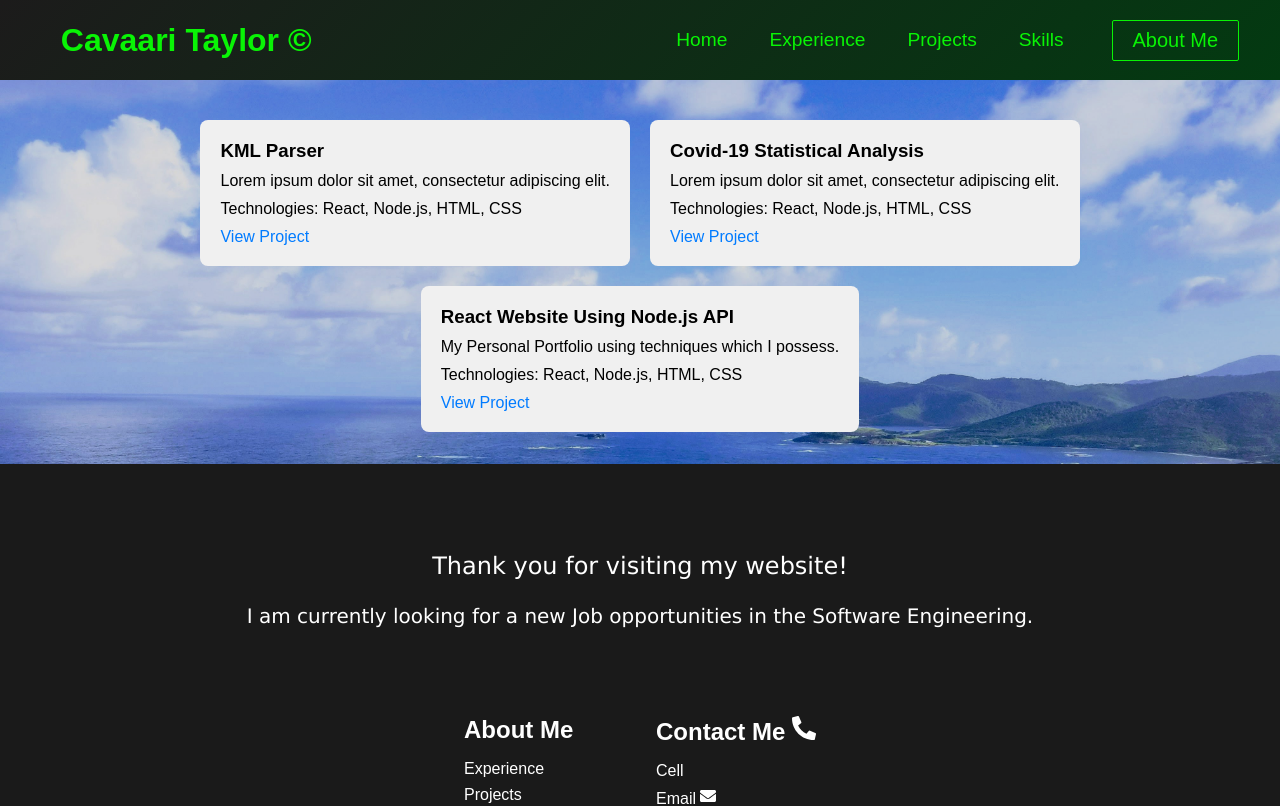
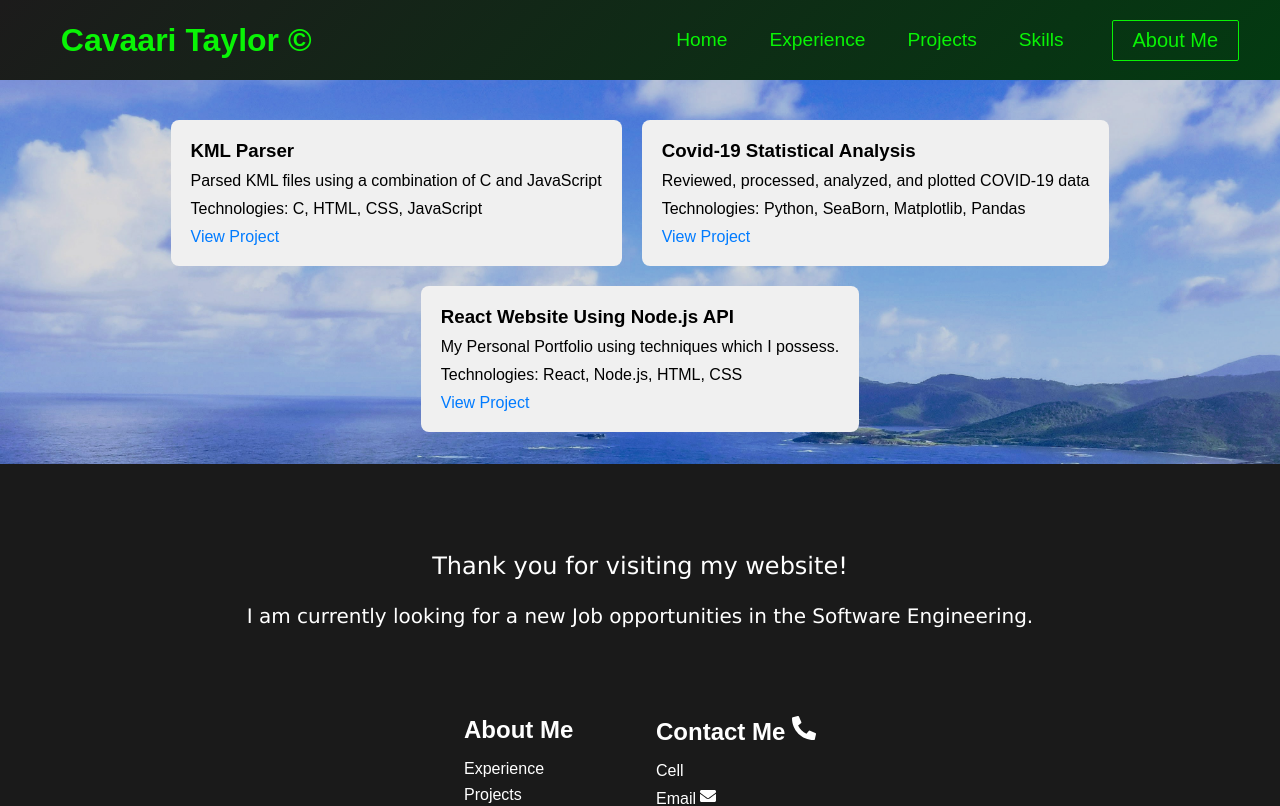
Before and after one commit to Cavaari/my-portfolio, a React (Create React App) app: page /projects in a window 1280 px wide. Shown: the top 806 px of the page. Built offline with nearby package versions, Linux system fonts and the light colour scheme.

Commit message:
Project card updates

```diff
--- a/src/components/pages/Projects.js
+++ b/src/components/pages/Projects.js
@@ -7,15 +7,15 @@ const projects = [
   {
     id: 1,
     title: 'KML Parser',
-    description: 'Lorem ipsum dolor sit amet, consectetur adipiscing elit.',
-    technologies: 'React, Node.js, HTML, CSS',
+    description: 'Parsed KML files using a combination of C and JavaScript',
+    technologies: 'C, HTML, CSS, JavaScript',
     link: 'https://example.com/project1',
   },
   {
     id: 2,
     title: 'Covid-19 Statistical Analysis',
-    description: 'Lorem ipsum dolor sit amet, consectetur adipiscing elit.',
-    technologies: 'React, Node.js, HTML, CSS',
+    description: 'Reviewed, processed, analyzed, and plotted COVID-19 data ',
+    technologies: 'Python, SeaBorn, Matplotlib, Pandas',
     link: 'https://example.com/project2',
   },
   {
```
